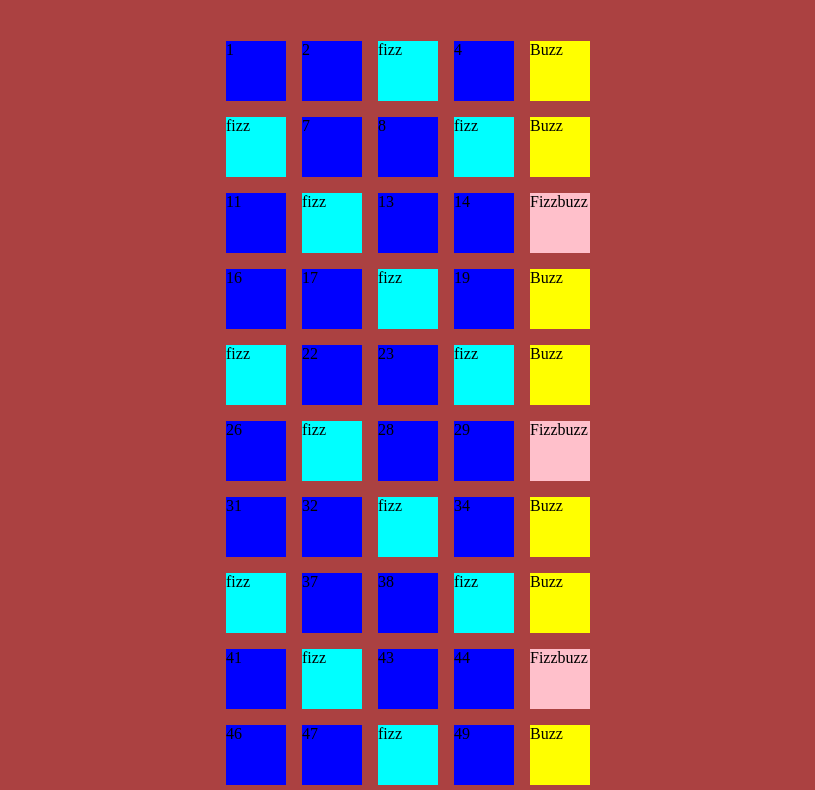
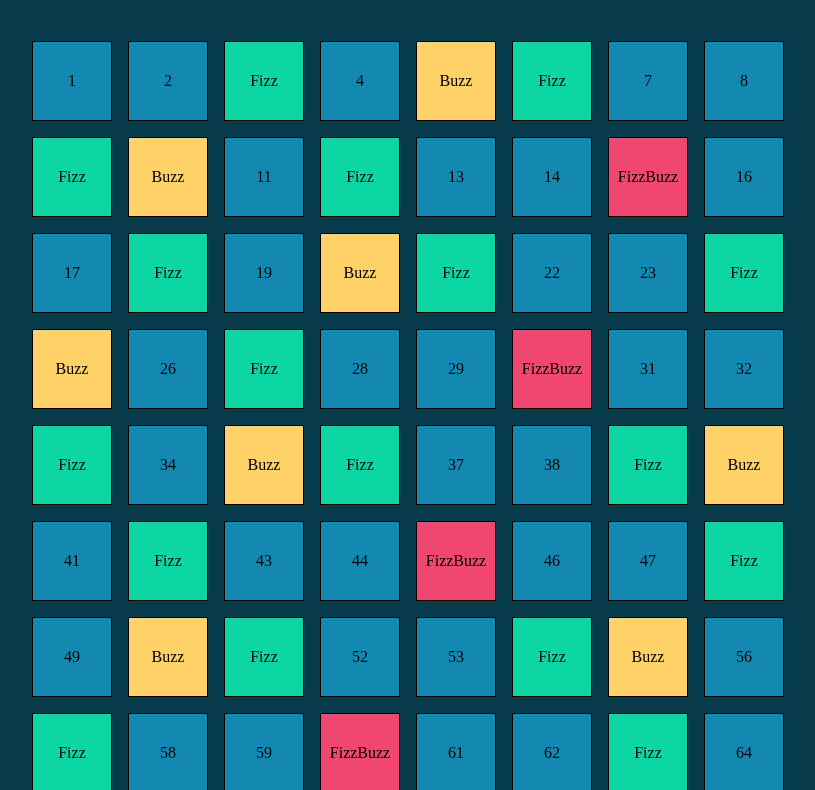
Before and after one commit to ldm0805/js-fizzbuzz, a plain HTML site: page index.html in a window 1280 px wide. Shown: the part 100-890 px from the top of the page, without its empty margins (232-1047 px from the left). Drawn offline with Linux system fonts and the light colour scheme.

Commit message:
cambio colori e aggiunta commenti

```diff
--- a/css/style.css
+++ b/css/style.css
@@ -2,7 +2,7 @@
     margin: 0;
     padding: 0;
     box-sizing: border-box;
-    background-color: rgb(171, 65, 65);
+    background-color: #083b4c;
 }
 
 
@@ -11,30 +11,34 @@
     display: flex;
     flex-wrap: wrap;
     justify-content: center;
-    width: 420px;
+    width: 800px;
 }
 
 .box{
     margin: .5em;
     display: flex;
-    height: 60px;
-    width: 60px;
+    justify-content: center;
+    align-items: center;
+    height: 80px;
+    width: 80px;
+    border: 1.5px solid black;
+
 }
 
 .box-green{
-    background-color: aqua;
+    background-color: #0cd6a1;
 }
 
 .box-yellow{
-    background-color: yellow;
+    background-color: #ffd166;
 }
 
 .box-blue{
-    background-color: blue;
+    background-color: #1389b2;
 }
 
 .box-pink{
-    background-color: pink;
+    background-color: #f0466f;
 }
 
 .row-title{
--- a/js/script.js
+++ b/js/script.js
@@ -6,13 +6,13 @@ let box;
     //2.1 Eseguire il controllo sul numero tramite l'operatore resto, SE il numero è multiplo di 3 e di 5,ALLORA DOBBIAMO stampare "FrizzBuzz";
      if (i % 3 == 0 && i % 5 == 0){
        console.log('FizzBuzz');
-            box = `<div class="box box-pink">Fizzbuzz</div>`
+            box = `<div class="box box-pink">FizzBuzz</div>`
      }
 
     //2.2 Eseguire il controllo sul numero tramite l'operatore resto, SE il numero è multiplo di 3,ALLORA DOBBIAMO stampare;
     else if (i % 3 === 0){
         console.log('Fizz')
-            box = `<div class="box box-green">fizz</div>`
+            box = `<div class="box box-green">Fizz</div>`
      }
 
     //2.3 Eseguire il controllo sul numero tramite l'operatore resto, SE il numero è multiplo di 5,ALLORA DOBBIAMO stampare "Buzz";
```
Also changed, not shown: index.html (+0 -1 lines).
